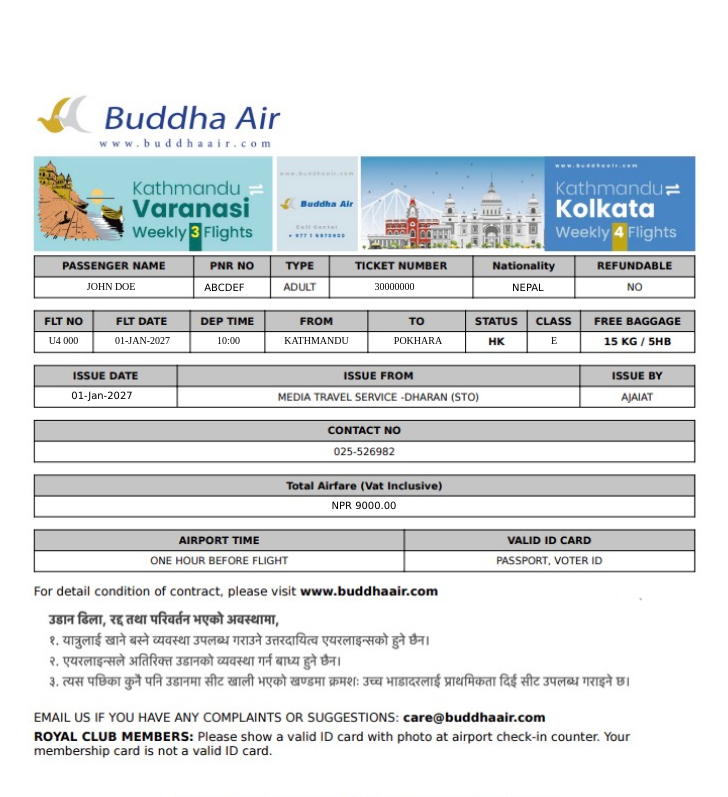
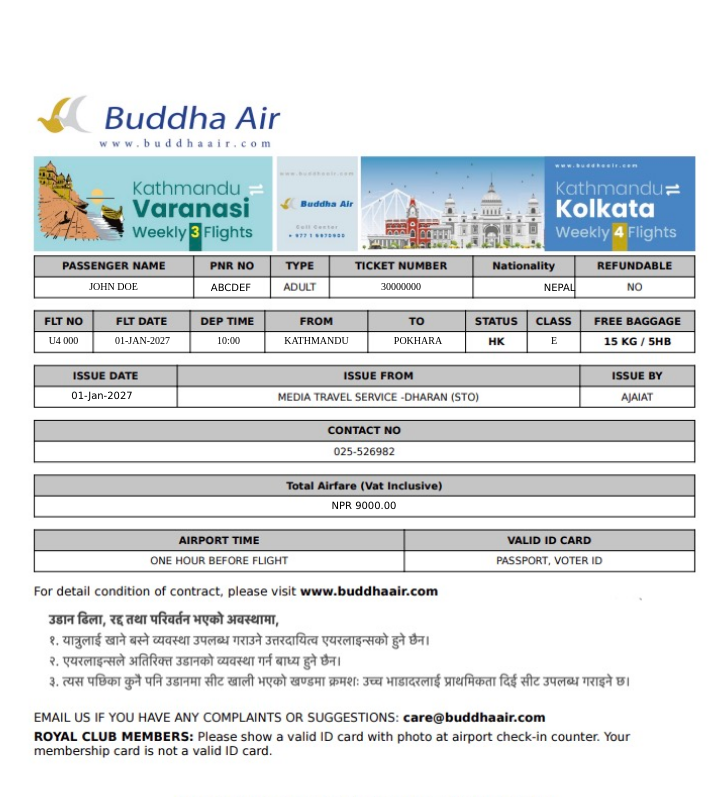
Before and after one commit to upsteer/buddhafaketicket.github.io, a plain HTML site: page index.html in a window 1280 px wide. Shown: the top 797 px of the page, without its empty margins (276-1004 px from the left). Drawn offline with Linux system fonts and the light colour scheme; a web font is replaced by a local one.

Commit message:
Update Positioning

```diff
--- a/index.html
+++ b/index.html
@@ -44,11 +44,11 @@
       }
 
       .first-line-passenger-col {
-        width: 150px;
+        width: 155px;
       }
 
       .first-line-pnr-col {
-        width: 72px;
+        width: 76px;
       }
 
       .first-line-pnr-ticket-gap {
@@ -56,11 +56,11 @@
       }
 
       .first-line-ticket-col {
-        width: 150px;
+        width: 146px;
       }
 
       .first-line-nationality-col {
-        width: 112px;
+        width: 167px;
       }
 
       .first-line-text {
```
